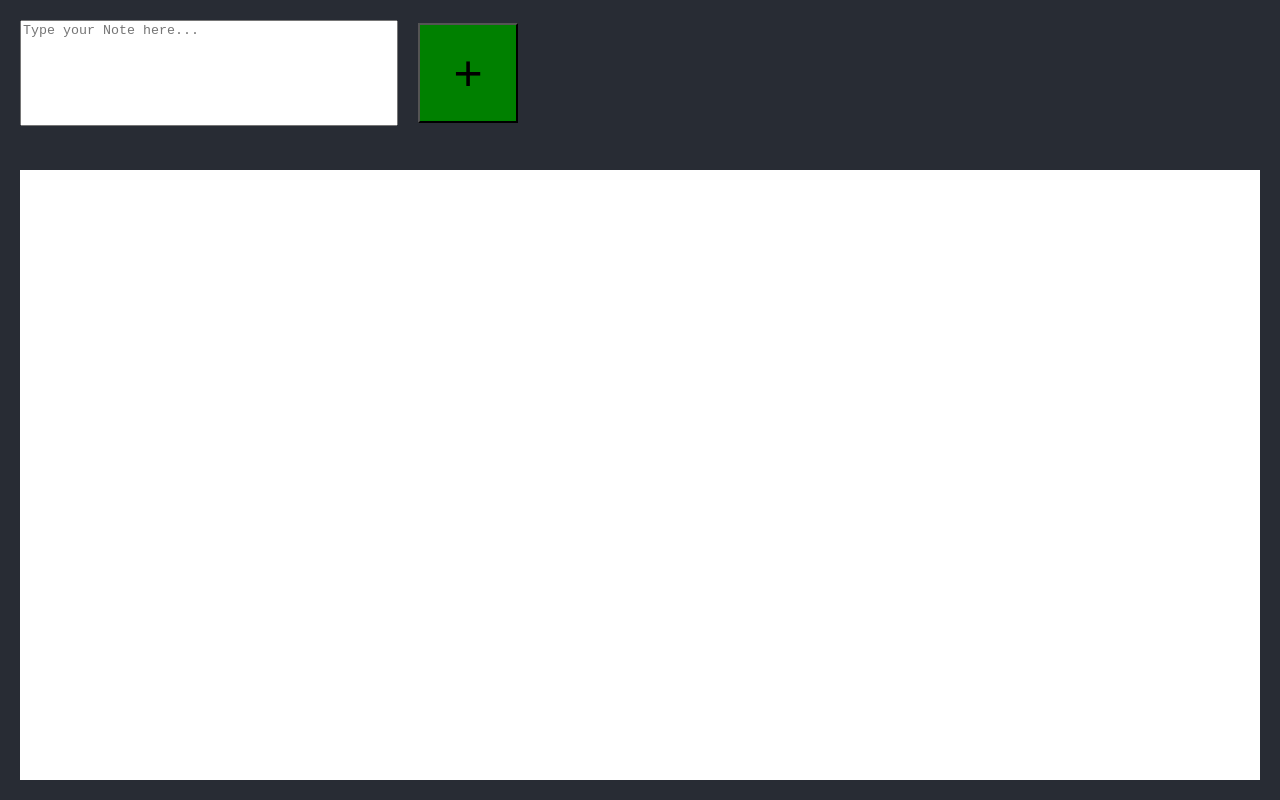
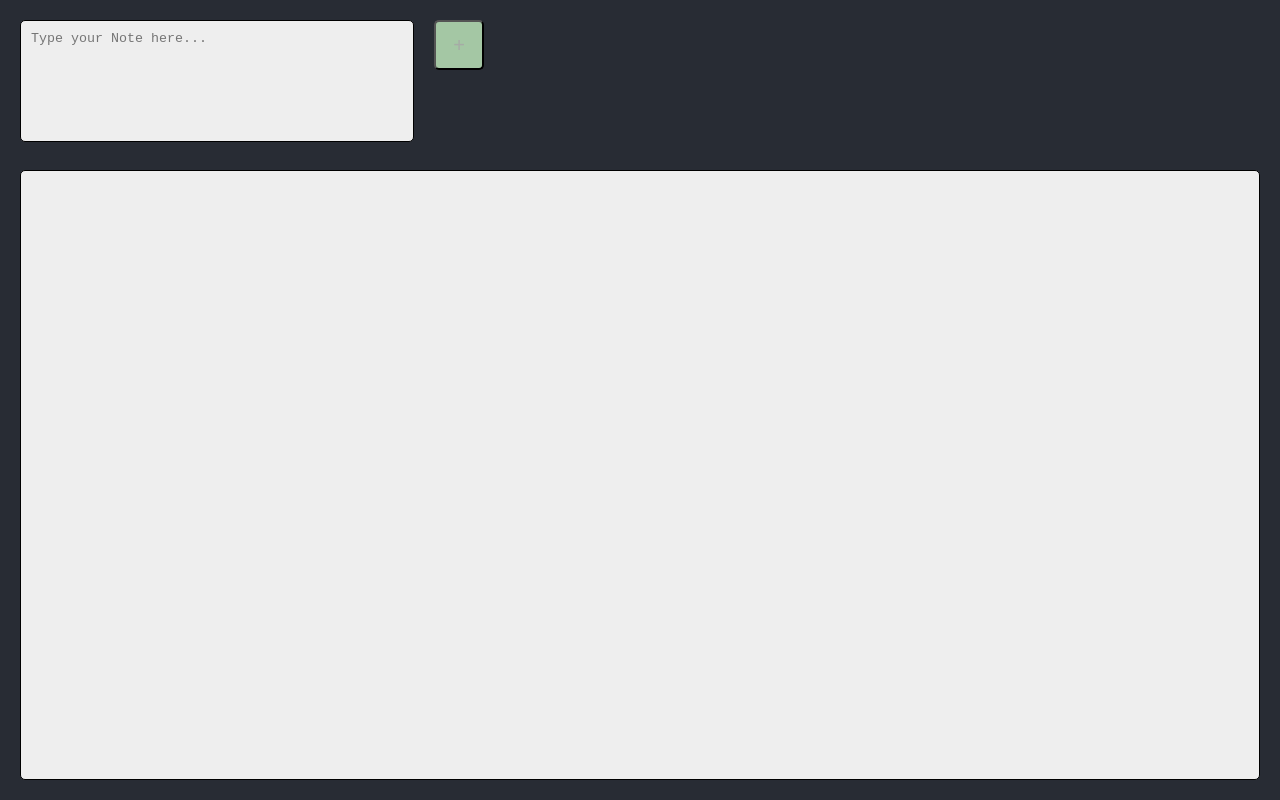
Before and after one commit to mark-itc/react---notes-app-MartinSalamon5, a React (Create React App) app in the folder notes-app/: page / in a window 1280 px wide. Built offline with nearby package versions, Linux system fonts and the light colour scheme.

Commit message:
Milestone 2

```diff
--- a/notes-app/src/App.css
+++ b/notes-app/src/App.css
@@ -12,3 +12,67 @@
   font-size: calc(10px + 2vmin);
   color: black;
 }
+
+.note-grid-box {
+  position: absolute;
+  top: 150px;
+  left: 20px;
+  right: 20px;
+  bottom: 20px;
+  margin-top: 20px;
+  display: grid;
+  grid-template-columns: repeat(6, 1fr);
+  grid-column-gap: 2px;
+  grid-row-gap: 2px;
+  background-color: rgb(238, 238, 238);
+  overflow: scroll;
+  border: 1px black solid;
+  border-radius: 5px;
+}
+
+.note-box {
+  background-color: antiquewhite;
+  border: black solid 1.5px;
+  border-radius: 5px;
+  margin: 20px;
+  height: 200px;
+  width: 200px;
+  padding: 15px;
+}
+
+.note-creator-form {
+  display: flex;
+  align-items: top;
+  position: absolute;
+  top: 20px;
+  left: 20px;
+  right: 20px;
+}
+
+.note-input-area {
+  height: 100px;
+  width: 30%;
+  resize: horizontal;
+  resize: none;
+  border: 1px black solid;
+  border-radius: 5px;
+  background-color: rgb(238, 238, 238);
+  padding: 10px;
+}
+
+.note-submit-button {
+  height: 50px;
+  width: 50px;
+  margin-left: 20px;
+  font-size: 20px;
+  background-color: rgb(164, 199, 164);
+  color: rgb(166, 171, 166);
+  border-radius: 5px;
+}
+
+.note-submit-button:hover {
+  background-color: rgb(136, 210, 136);
+  color: rgb(15, 11, 11);
+  border-radius: 5px;
+  cursor: pointer;
+}
--- a/notes-app/src/App.js
+++ b/notes-app/src/App.js
@@ -1,14 +1,65 @@
 import "./App.css";
 import { useState } from "react";
-import NoteCreatorForm from "./NoteCreatorForm";
-import NoteList from "./NoteList";
+
+function NoteBox(props) {
+  const { date, myKey, deleteNote } = props;
+  return (
+    <div className="note-box">
+      <h3>{date}</h3>
+      <p>Example Note</p>
+      <button
+        onClick={() => {
+          deleteNote(myKey);
+        }}
+      >
+        x
+      </button>
+    </div>
+  );
+}
+
+function NoteCreatorForm({ addNote }) {
+  const submitNote = (e) => {
+    e.preventDefault();
+    addNote();
+  };
+  return (
+    <form className="note-creator-form">
+      <textarea
+        className="note-input-area"
+        type="text"
+        placeholder="Type your Note here..."
+      ></textarea>
+      <button onClick={submitNote} type="submit" className="note-submit-button">
+        +
+      </button>
+    </form>
+  );
+}
 
 function App() {
   const [dates, createDate] = useState([]);
   const addNote = () => {
     const dateCreator = new Date();
-    const newDate = dateCreator.toString();
+    const options = {
+      year: "numeric",
+      month: "long",
+      day: "numeric",
+      hour: "numeric",
+      minute: "numeric",
+    };
+    const newDate = dateCreator.toLocaleDateString(undefined, options);
     createDate([...dates, newDate]);
+  };
+  const removeNote = (myKey) => {
+    const deletePopUp = window.confirm(
+      "Are you sure you want to delete this note?"
+    );
+    if (deletePopUp == true) {
+      const dateDuplicate = [...dates];
+      dateDuplicate.splice(myKey, 1);
+      createDate(dateDuplicate);
+    }
   };
   return (
     <div className="App">
@@ -16,7 +67,18 @@ function App() {
         <h1>Notes App</h1>
       </header>
       <NoteCreatorForm addNote={addNote} />
-      <NoteList noteCreationDates={dates} />
+      <div className="note-grid-box">
+        {dates.map((date, key) => {
+          return (
+            <NoteBox
+              date={date}
+              key={key}
+              myKey={key}
+              deleteNote={removeNote}
+            />
+          );
+        })}
+      </div>
     </div>
   );
 }
--- a/notes-app/src/NoteBox.css
+++ /dev/null
@@ -1,8 +0,0 @@
-.note-box {
-  background-color: aliceblue;
-  border: black solid 1.5px;
-  border-radius: 5px;
-  margin: 20px;
-  height: 200px;
-  width: 200px;
-}
--- a/notes-app/src/NoteBox.jsx
+++ /dev/null
@@ -1,14 +0,0 @@
-import "./NoteBox.css";
-
-function NoteBox(props) {
-  const { creationDate } = props;
-  console.log("muieeee");
-  return (
-    <div className="note-box">
-      <h4>{creationDate}</h4>
-      <p>Example Note</p>
-    </div>
-  );
-}
-
-export default NoteBox;
--- a/notes-app/src/NoteCreatorForm.css
+++ /dev/null
@@ -1,28 +0,0 @@
-.note-creator-form {
-  display: flex;
-  align-items: center;
-  position: absolute;
-  top: 20px;
-  left: 20px;
-  right: 20px;
-}
-
-.note-input-area {
-  height: 100px;
-  width: 30%;
-  resize: horizontal;
-  resize: none;
-}
-
-.note-submit-button {
-  height: 100px;
-  width: 100px;
-  margin-left: 20px;
-  font-size: 50px;
-  background-color: green;
-}
-
-.note-submit-button:hover {
-  background-color: rgb(3, 83, 3);
-  color: lightgrey;
-}
--- a/notes-app/src/NoteCreatorForm.jsx
+++ /dev/null
@@ -1,23 +0,0 @@
-import "./NoteCreatorForm.css";
-import "./NoteList";
-
-function NoteCreatorForm({ addNote }) {
-  const submitNote = (e) => {
-    e.preventDefault();
-    addNote();
-  };
-  return (
-    <form className="note-creator-form">
-      <textarea
-        className="note-input-area"
-        type="text"
-        placeholder="Type your Note here..."
-      ></textarea>
-      <button onClick={submitNote} type="submit" className="note-submit-button">
-        +
-      </button>
-    </form>
-  );
-}
-
-export default NoteCreatorForm;
--- a/notes-app/src/NoteCube.jsx
+++ /dev/null
@@ -1 +0,0 @@
-import "./NoteCube.css";
--- a/notes-app/src/NoteList.css
+++ /dev/null
@@ -1,14 +0,0 @@
-.note-grid-box {
-  position: absolute;
-  top: 150px;
-  left: 20px;
-  right: 20px;
-  bottom: 20px;
-  margin-top: 20px;
-  display: grid;
-  grid-template-columns: repeat(6, 1fr);
-  grid-column-gap: 2px;
-  grid-row-gap: 2px;
-  background-color: white;
-  overflow: scroll;
-}
--- a/notes-app/src/NoteList.jsx
+++ /dev/null
@@ -1,16 +0,0 @@
-import "./NoteList.css";
-import NoteBox from "./NoteBox";
-
-function NoteList(props) {
-  const { noteCreationDates } = props;
-  console.log(noteCreationDates);
-  return (
-    <div className="note-grid-box">
-      {noteCreationDates.map((date) => {
-        return <NoteBox creationDate={date} />;
-      })}
-    </div>
-  );
-}
-
-export default NoteList;
```
Also changed, not shown: notes-app/src/NoteCube.css (deleted, +0 -8 lines).
